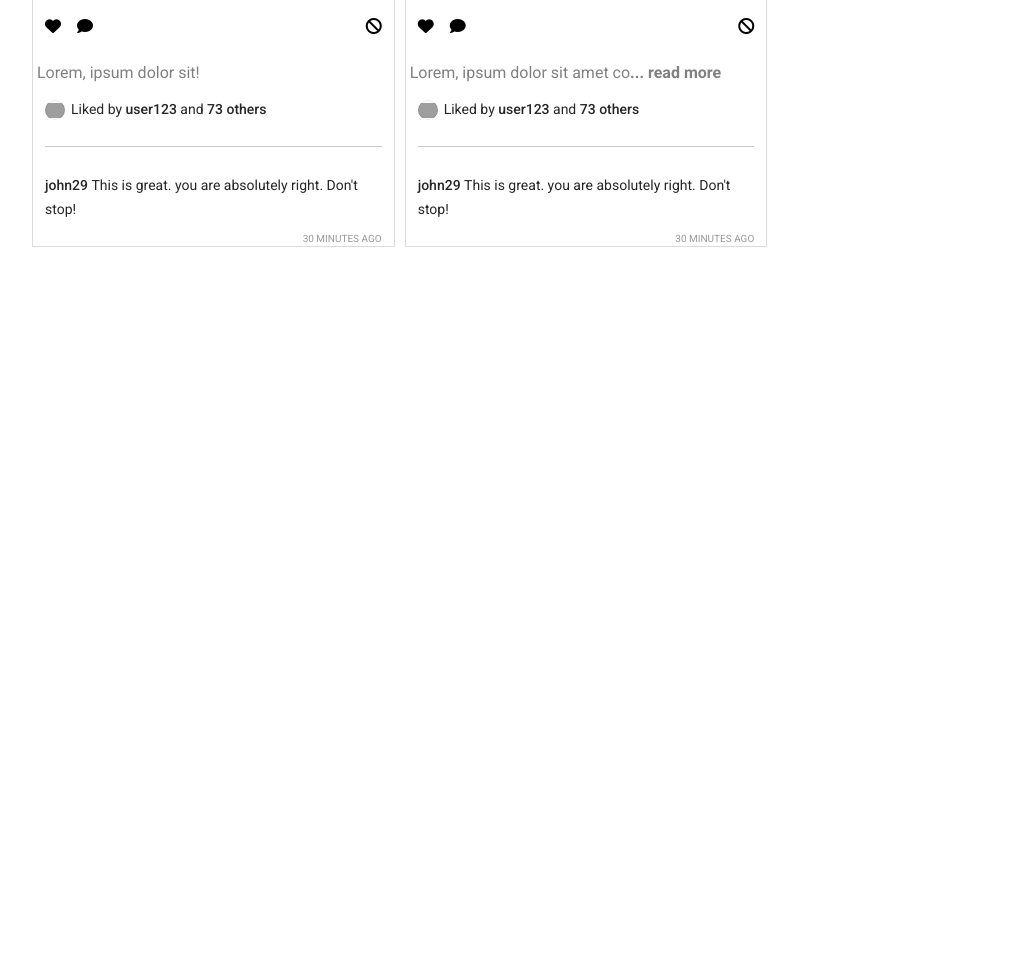
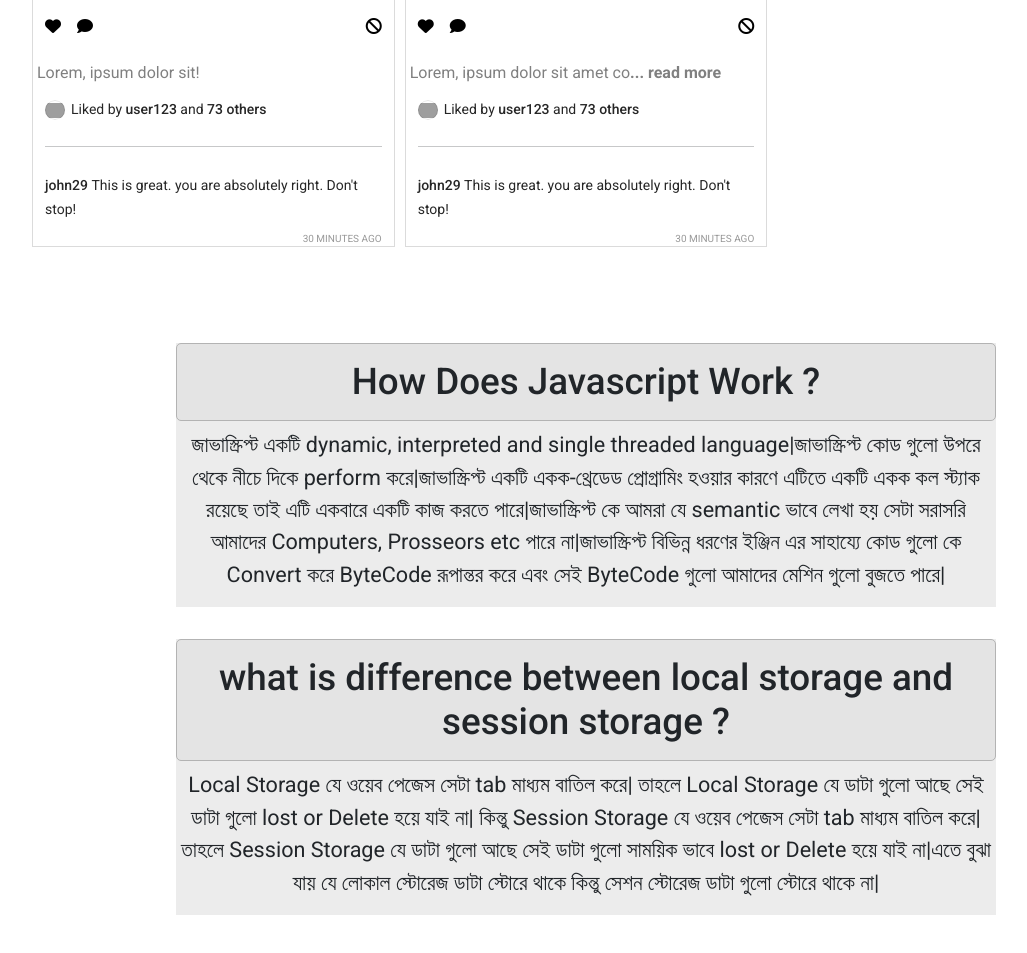
Before and after one commit to Md-Ataur-Rahman/insta-shohor, a plain HTML site: page index.html in a window 1280 px wide. Shown: the part 1285-2238 px from the top of the page, without its empty margins (54-1081 px from the left). Before the commit the page ends 1548 px from the top, so only its background shows below. Drawn offline with nearby package versions, Linux system fonts and the light colour scheme; grey boxes are pictures that could not be loaded.

Commit message:
Questions and Answer Added

```diff
--- /dev/null
+++ b/css/style_of_question.css
@@ -0,0 +1,38 @@
+* {
+  margin: 0;
+  padding: 0;
+  box-sizing: border-box;
+}
+
+#js-questions-section {
+  display: flex;
+  flex-direction: column;
+  align-items: center;
+  justify-content: space-between;
+  width: 80%;
+  margin: 0 auto;
+  padding: 4rem 0;
+}
+
+.question-div {
+  width: 80%;
+  text-align: center;
+  margin: 1rem 0;
+  background-color: rgba(235, 235, 235, 0.938);
+}
+
+.question-div .quenstion-name {
+  background-color: rgb(228, 228, 228);
+  padding: 1rem 0;
+  font-size: 2.3rem;
+  border: 1px solid rgb(179, 179, 179);
+  border-radius: 5px;
+  -webkit-border-radius: 5px;
+  -moz-border-radius: 5px;
+  -ms-border-radius: 5px;
+  -o-border-radius: 5px;
+}
+
+.question-div .answer-of-question {
+  font-size: 1.35rem;
+}
--- a/index.html
+++ b/index.html
@@ -6,6 +6,8 @@
         <meta name="viewport" content="width=device-width, initial-scale=1.0" />
         <title>Insta-Sohor</title>
         <link rel="stylesheet" href="./css/style.css" />
+        <!-- Question section Style -->
+        <link rel="stylesheet" href="./css/style_of_question.css" />
         <!-- Latest compiled and minified CSS -->
         <link
             href="https://cdn.jsdelivr.net/npm/bootstrap@5.1.3/dist/css/bootstrap.min.css"
@@ -77,7 +79,18 @@
                 <h1>Reported posts</h1>
             </div>
         </main>
-        <footer></footer>
+        <footer>
+            <section id="js-questions-section">
+                <div class="question-div">
+                    <h3 class="quenstion-name">How Does Javascript Work ?</h3>
+                    <p class="answer-of-question">জাভাস্ক্রিপ্ট একটি dynamic, interpreted and single threaded language|জাভাস্ক্রিপ্ট কোড গুলো উপরে থেকে নীচে দিকে perform করে|জাভাস্ক্রিপ্ট একটি একক-থ্রেডেড প্রোগ্রামিং হওয়ার কারণে এটিতে একটি একক কল স্ট্যাক রয়েছে তাই এটি একবারে একটি কাজ করতে পারে|জাভাস্ক্রিপ্ট কে আমরা যে semantic ভাবে লেখা হয় সেটা সরাসরি আমাদের Computers, Prosseors etc পারে না|জাভাস্ক্রিপ্ট বিভিন্ন ধরণের ইঞ্জিন এর সাহায্যে কোড গুলো কে Convert করে ByteCode রূপান্তর করে এবং সেই ByteCode গুলো আমাদের মেশিন গুলো বুজতে পারে|</p>
+                </div>
+                <div class="question-div">
+                    <h3 class="quenstion-name">what is difference between local storage and session storage ?</h3>
+                    <p class="answer-of-question">Local Storage যে ওয়েব পেজেস সেটা tab মাধ্যম বাতিল করে| তাহলে Local Storage যে ডাটা গুলো আছে সেই ডাটা গুলো lost or Delete হয়ে যাই না| কিন্তু Session Storage যে ওয়েব পেজেস সেটা tab মাধ্যম বাতিল করে| তাহলে Session Storage যে ডাটা গুলো আছে সেই ডাটা গুলো সাময়িক ভাবে lost or Delete হয়ে যাই না|এতে বুঝা যায় যে লোকাল স্টোরেজ ডাটা স্টোরে থাকে কিন্তু সেশন স্টোরেজ ডাটা গুলো স্টোরে থাকে না|</p>
+                </div>
+            </section>
+        </footer>
 
         <!-- add javascript  file  -->
         <script src="./js/app.js"></script>
```
